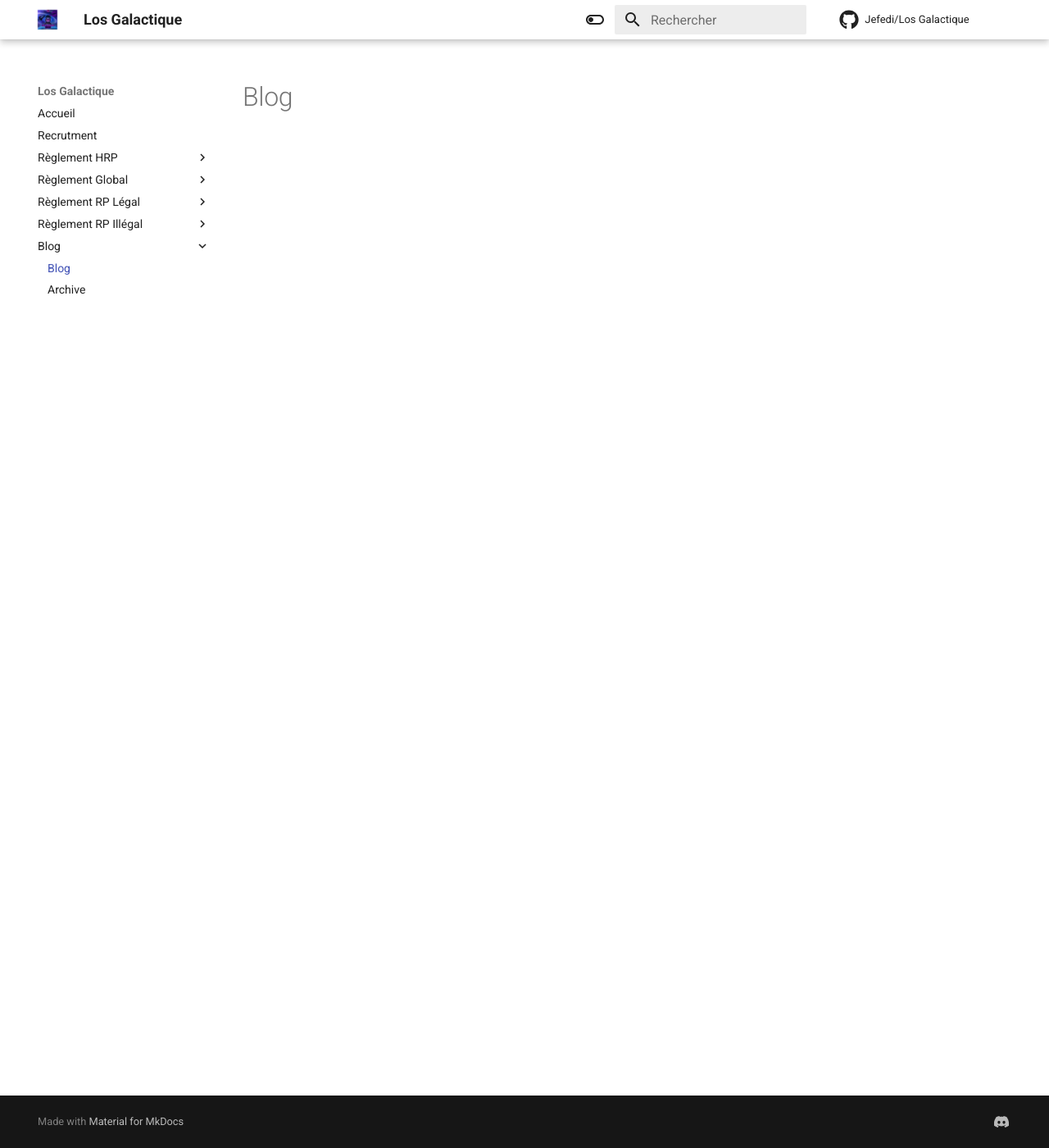
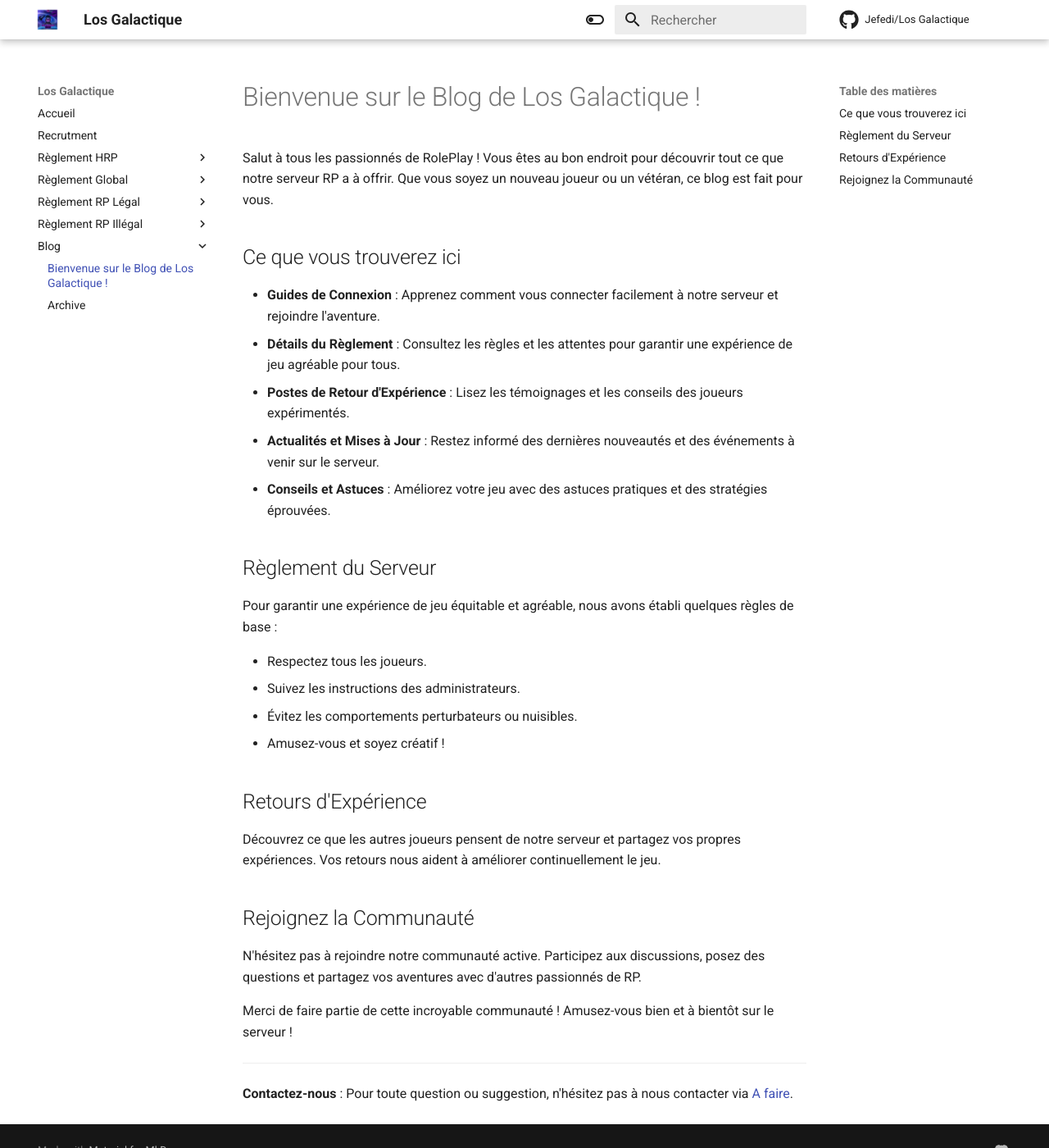
Before and after one commit to Jefedi/los-galactique-reglement, an MkDocs documentation site: the page built from docs/blog/index.md, in a window 1280 px wide and 1400 px high. Shown: the whole window at 82% size. Built offline with MkDocs 1.6.1 and Material for MkDocs 9.7.7, drawn with Linux system fonts in a browser that asks for light colours; comment, search, counter and statistics services are not loaded; the version menu is left out.

Commit message:
NEW
 ajout de la page index des blog avec une mini explication
mise en place des autour et des tags et categorie

```diff
--- /dev/null
+++ b/docs/blog/.authors.yml
@@ -0,0 +1,5 @@
+authors:
+  jefe:
+    name: Jefe
+    description: Gerant
+    avatar: https://media.discordapp.net/attachments/1348069219652337664/1348069331594117150/IMG_0994.JPG?ex=67d16aa6&is=67d01926&hm=4af7ca1a36111a47908737213dbe22b03d6fc8ef043ee2155f4bba63e07bb66a&=&format=webp&width=1041&height=788
--- a/docs/blog/index.md
+++ b/docs/blog/index.md
@@ -1 +1,34 @@
-# Blog
+# Bienvenue sur le Blog de Los Galactique !
+
+Salut à tous les passionnés de RolePlay ! Vous êtes au bon endroit pour découvrir tout ce que notre serveur RP a à offrir. Que vous soyez un nouveau joueur ou un vétéran, ce blog est fait pour vous.
+
+## Ce que vous trouverez ici
+
+- **Guides de Connexion** : Apprenez comment vous connecter facilement à notre serveur et rejoindre l'aventure.
+- **Détails du Règlement** : Consultez les règles et les attentes pour garantir une expérience de jeu agréable pour tous.
+- **Postes de Retour d'Expérience** : Lisez les témoignages et les conseils des joueurs expérimentés.
+- **Actualités et Mises à Jour** : Restez informé des dernières nouveautés et des événements à venir sur le serveur.
+- **Conseils et Astuces** : Améliorez votre jeu avec des astuces pratiques et des stratégies éprouvées.
+
+## Règlement du Serveur
+
+Pour garantir une expérience de jeu équitable et agréable, nous avons établi quelques règles de base :
+
+- Respectez tous les joueurs.
+- Suivez les instructions des administrateurs.
+- Évitez les comportements perturbateurs ou nuisibles.
+- Amusez-vous et soyez créatif !
+
+## Retours d'Expérience
+
+Découvrez ce que les autres joueurs pensent de notre serveur et partagez vos propres expériences. Vos retours nous aident à améliorer continuellement le jeu.
+
+## Rejoignez la Communauté
+
+N'hésitez pas à rejoindre notre communauté active. Participez aux discussions, posez des questions et partagez vos aventures avec d'autres passionnés de RP.
+
+Merci de faire partie de cette incroyable communauté ! Amusez-vous bien et à bientôt sur le serveur !
+
+---
+
+**Contactez-nous** : Pour toute question ou suggestion, n'hésitez pas à nous contacter via [A faire](#).
--- a/mkdocs.yml
+++ b/mkdocs.yml
@@ -102,6 +102,14 @@ plugins:
   - git-revision-date-localized:
       type: timeago
   - blog
+  - rss:
+      match_path: blog/posts/.*
+      date_from_meta:
+        as_creation: date
+      categories:
+        - categories
+        - tags
+
 
 # Paramètres supplémentaires
 extra:
```
Also changed, not shown: docs/blog/posts/guide-se-connecter.md (added, +18 -0 lines).
